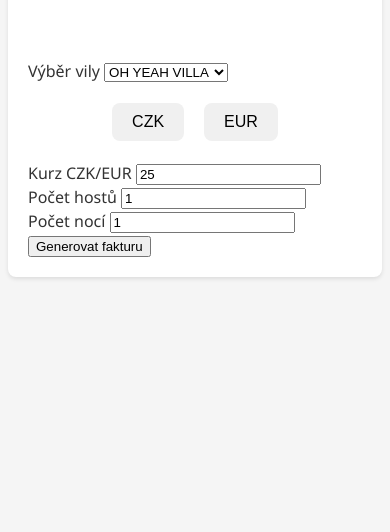
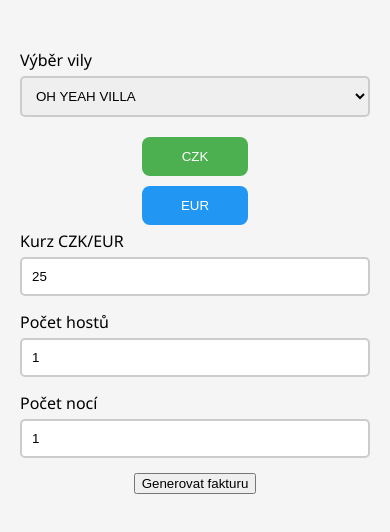
Before and after one commit to Martyparty1988/Minibar-manager-6.0, a plain HTML site: page index.html in a window 390 px wide. Shown: the part 160-692 px from the top of the page. Drawn offline with Linux system fonts and the light colour scheme.

Commit message:
Update styles.css

```diff
--- a/styles.css
+++ b/styles.css
@@ -1,75 +1,53 @@
-/* Globální stylování */
 body {
     font-family: 'Segoe UI', Roboto, sans-serif;
     background-color: #f5f5f5;
-    color: #333;
-    line-height: 1.5;
+    margin: 0;
+    padding: 0;
+    overflow-x: hidden;
 }
 
 .container {
-    max-width: 800px;
-    margin: 20px auto;
+    width: 100%;
     padding: 20px;
-    background: white;
-    border-radius: 8px;
-    box-shadow: 0 2px 4px rgba(0, 0, 0, 0.1);
+    box-sizing: border-box;
+    display: flex;
+    flex-direction: column;
+    align-items: center;
+    justify-content: center;
 }
 
 .header {
+    width: 100%;
+    padding: 20px 0;
     text-align: center;
-    padding: 20px;
     color: white;
-    border-radius: 8px 8px 0 0;
-    margin: -20px -20px 20px -20px;
+    border-radius: 8px;
+    margin-bottom: 20px;
 }
 
-.villa-oh-yeah { background: linear-gradient(135deg, #FF385C, #FF8B3D); }
-.villa-little-castle { background: linear-gradient(135deg, #4A90E2, #357ABD); }
-.villa-amazing-pool { background: linear-gradient(135deg, #50E3C2, #00A699); }
+.form-group {
+    width: 100%;
+    margin-bottom: 15px;
+}
 
-.currency-toggle {
-    display: flex;
-    justify-content: center;
-    margin: 20px 0;
+input, select {
+    width: 100%;
+    padding: 10px;
+    margin-top: 5px;
+    box-sizing: border-box;
+    border: 2px solid #ccc;
+    border-radius: 5px;
 }
 
 .currency-toggle button {
-    padding: 10px 20px;
+    width: 100%;
+    padding: 12px;
+    margin: 5px 0;
+    border-radius: 8px;
     border: none;
-    background: #f0f0f0;
-    cursor: pointer;
-    font-size: 16px;
-    border-radius: 8px;
-    margin: 0 10px;
-    transition: all 0.2s ease-in-out;
-}
-
-.currency-toggle button.active {
-    background: #FF385C;
     color: white;
 }
 
-.invoice {
-    margin-top: 20px;
-    padding: 20px;
-    background: #f8f9fa;
-    border-radius: 4px;
-    border: 1px solid #dee2e6;
-}
-
-.invoice-header {
-    display: flex;
-    justify-content: space-between;
-    margin-bottom: 20px;
-    padding-bottom: 10px;
-    border-bottom: 2px solid #dee2e6;
-}
-
-.invoice-total {
-    text-align: right;
-    font-size: 18px;
-    font-weight: bold;
-    margin-top: 15px;
-    border-top: 2px solid #dee2e6;
-    padding-top: 15px;
-}
+/* Styly pro tlačítka měny */
+#czk-btn { background-color: #4CAF50; }
+#eur-btn { background-color: #2196F3; }
```
